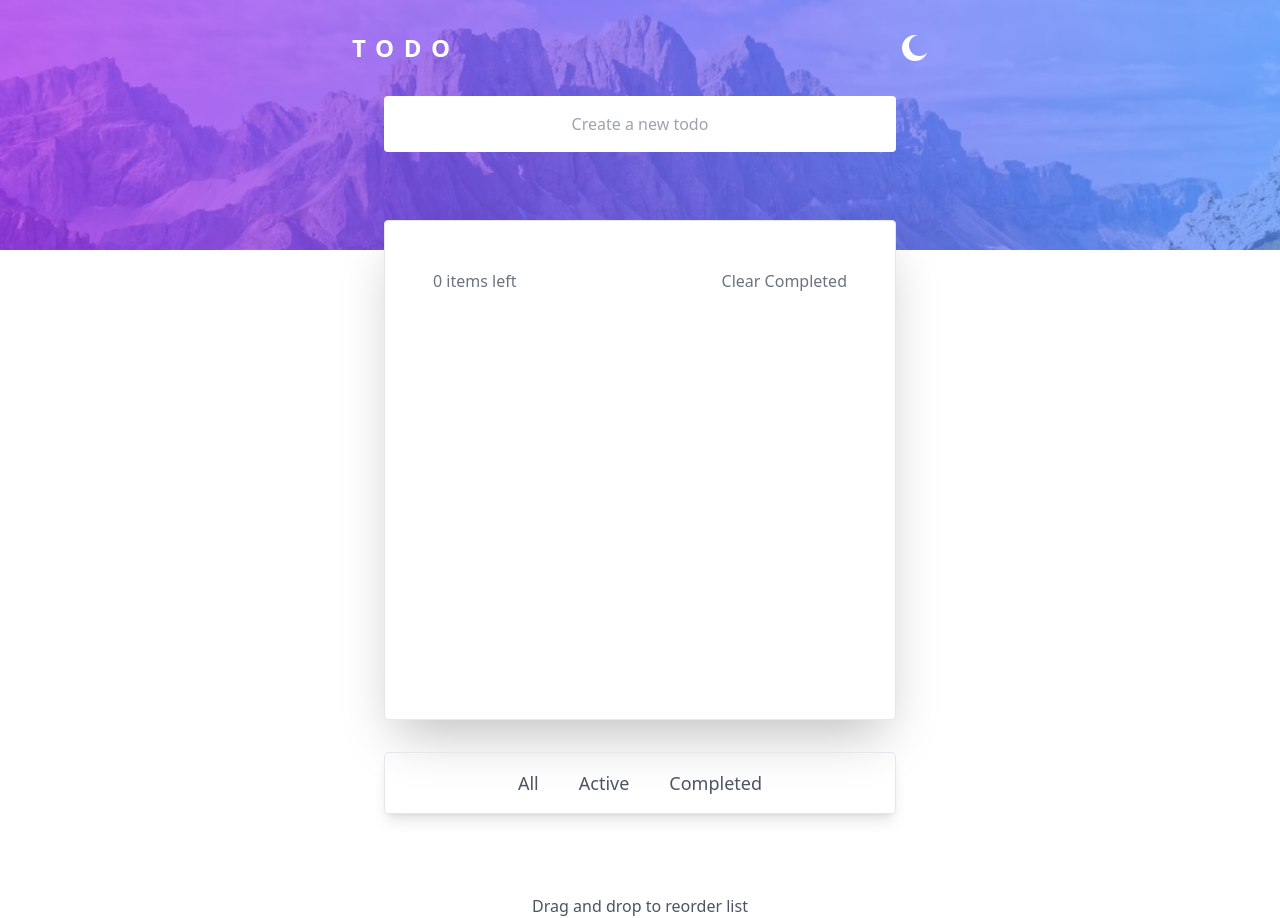
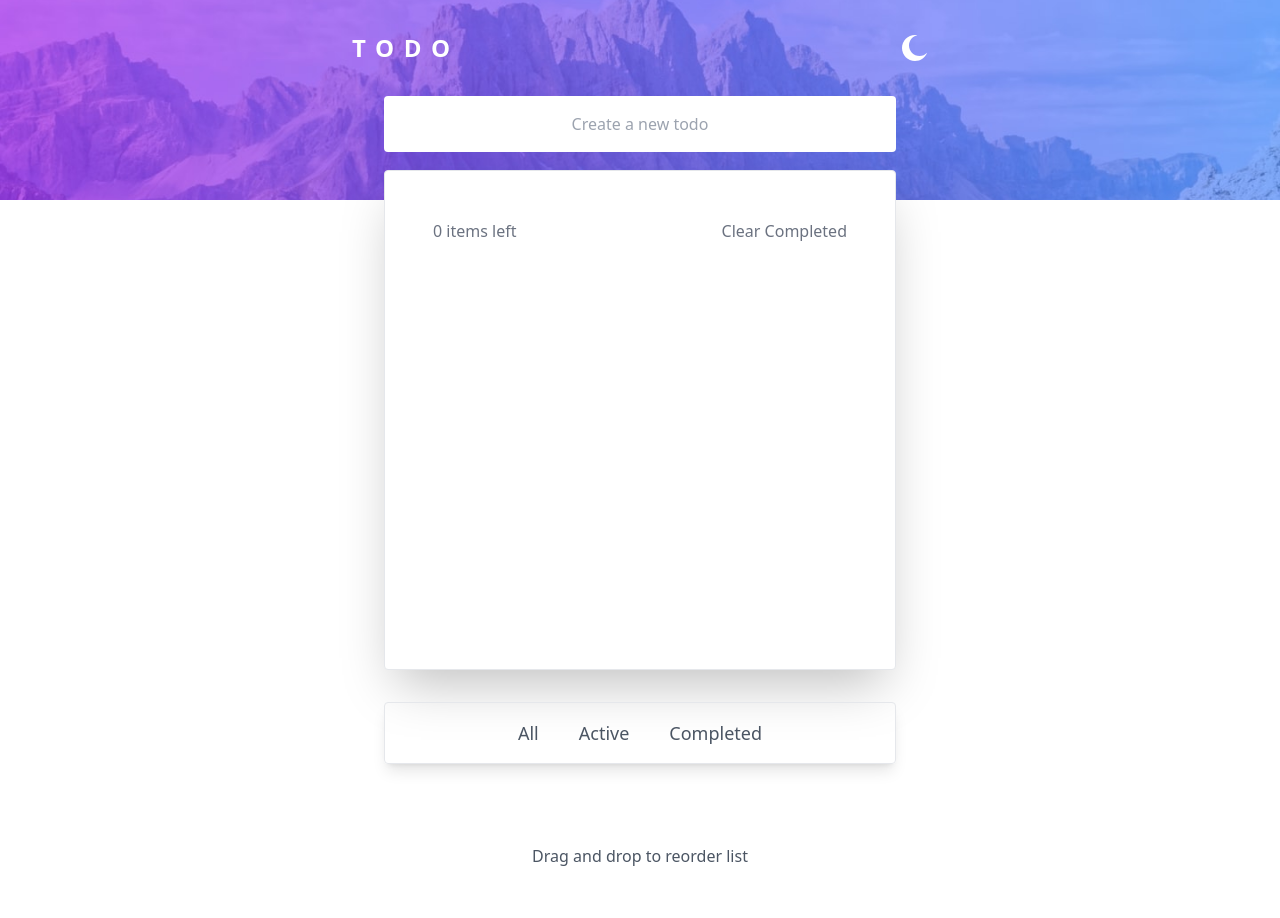
Before and after one commit to sainingo/todo-app-vuejs, a Vue app: page / in a window 1280 px wide. After the commit the page ends 868 px from the top, so only its background shows below. Built offline with nearby package versions, Linux system fonts and the light colour scheme.

Commit message:
Fix deployment issue

```diff
--- a/src/App.vue
+++ b/src/App.vue
@@ -49,11 +49,11 @@ onMounted(() => {
 <template>
 <div class="dark:bg-very-dark-blue dark:h-screen">
   <div class="">
-    <div class="lg:w-full lg:dark:bg-bg-desktop-dark lg:bg-bg-desktop-light lg:dark:bg-no-repeat lg:bg-center lg:h-[250px] bg-bg-mobile-light dark:bg-bg-mobile-dark dark:brightness-125 h-[200px] bg-center bg-no-repeat bg-cover text-white" >
+    <div class="lg:w-full lg:dark:bg-bg-desktop-dark lg:bg-bg-desktop-light lg:dark:bg-no-repeat lg:bg-center lg:h-[250] bg-bg-mobile-light dark:bg-bg-mobile-dark dark:brightness-125 h-[200px] bg-center bg-no-repeat bg-cover text-white" >
     <div class="flex justify-between p-8 lg:w-[50%] mx-auto">
       <h1 class="text-2xl tracking-[.4em] font-semibold">TODO</h1>
       <button @click="toggleDark()">
-        <img src='./assets/images/ICON-MOON.SVG' alt="moon icon" class="cursor-pointer dark:bg-sun-icon"/>
+        <img src='./assets/images/icon-moon.svg' alt="moon icon" class="cursor-pointer dark:bg-sun-icon"/>
       </button>
     </div>
     <form class="flex lg:w-[50%] mx-auto " @submit="addTodo">
@@ -66,7 +66,7 @@ onMounted(() => {
         <input type="checkbox" @click="toggleComplete(todo)" class="border-none  w-[1.1rem] rounded-full outline-none input-checkbox"/>
         <span class="w-full ml-6"  :class="{done: todo.completed}">{{todo.task}}</span>
         <button @click="removeTodo(idx)">
-          <img src="./assets/images/ICON-CROSS.SVG" />
+          <img src="./assets/images/icon-cross.svg" />
         </button>
       </div>
       <div class="flex justify-between m-4 p-4 font-normal text-gray-500">
--- a/tailwind.config.cjs
+++ b/tailwind.config.cjs
@@ -12,9 +12,9 @@ module.exports = {
         'bg-mobile-dark': "url('/src/assets/images/BG-MOBILE-DARK.JPG')",
         'bg-desktop-light': "url('/src/assets/images/bg-desktop-light.jpg')",
         'bg-desktop-dark': "url('/src/assets/images/bg-desktop-dark.jpg')",
-        'moon-icon': "url('/src/assets/images/ICON-MOON.SVG')",
+        'moon-icon': "url('/src/assets/images/icon-moon.svg')",
         'sun-icon': "url('/src/assets/images/ICON-SUN.SVG')",
-        'cross-icon': "url('/src/assets/images/ICON-CROSS.SVG')",
+        'cross-icon': "url('/src/assets/images/icon-cross.svg')",
         'check-icon': "url('/src/assets/images/ICON-CHECK.SVG')"
       },
       colors: {
```
